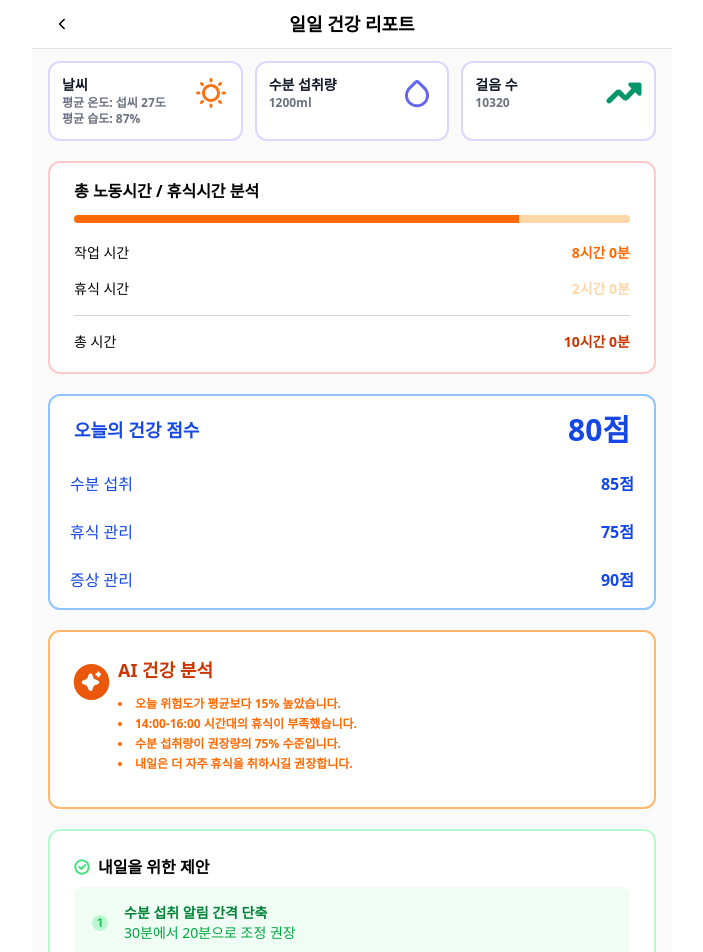
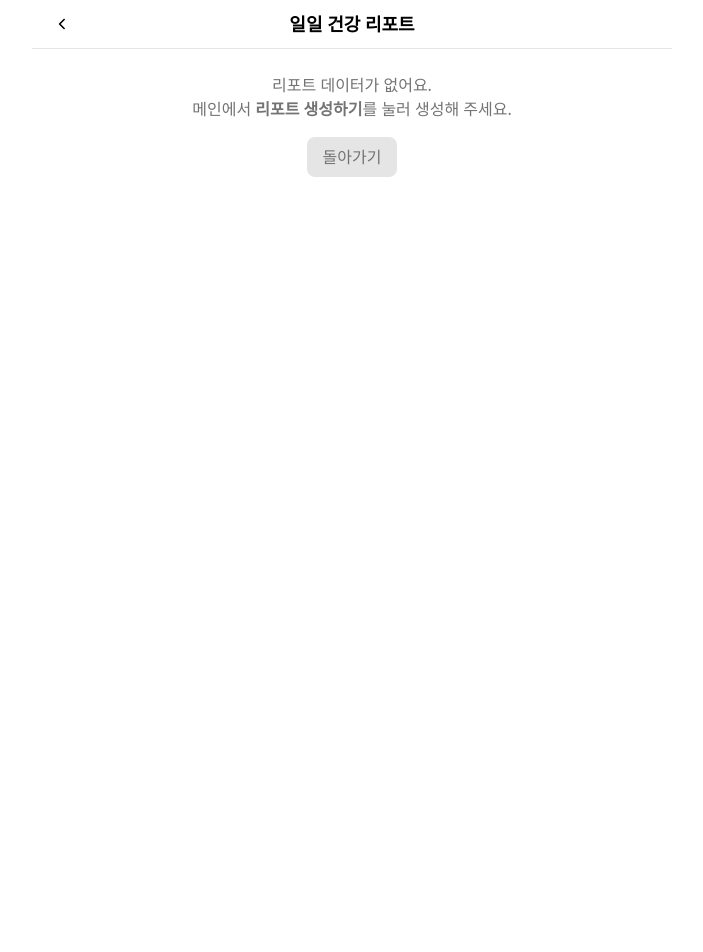
Before and after one commit to mallangmollang/sallang_front, a React (Vite) app: page /report in a window 1280 px wide. Shown: the top 952 px of the page, without its empty margins (288-991 px from the left). After the commit the page ends 800 px from the top, so only its background shows below. Built offline with nearby package versions, Linux system fonts and the light colour scheme.

Commit message:
Feat : 리포트 페이지 API 연결 및 일부 CSS 수정

```diff
--- a/src/components/MetricCard.jsx
+++ b/src/components/MetricCard.jsx
@@ -1,29 +1,54 @@
-// MetricCard.jsx
-export default function MetricCard({ title, items, icon }) {
+export default function MetricCard({ title, items = [], icon }) {
   return (
-    <div className="flex flex-row h-full w-full min-w-0 p-3 rounded-[12px] border-2 border-violet-200 bg-white items-start justify-between">
-      {/* 왼쪽 텍스트 영역 */}
-      <div className="flex flex-col min-w-0">
-        <p className="text-sm font-bold text-gray-900 break-words">{title}</p>
-        {items.map((item, idx) => (
+    <div className="w-full h-full min-w-0 px-3 py-3 rounded-2xl border border-violet-200 bg-white shadow-sm flex items-start justify-between min-h-[120px]">
+      <div className="min-w-0 flex-1">
+        <div className="flex items-center justify-between">
           <p
-            key={idx}
-            className={`${
-              item.size === "lg" ? "text-sm" : "text-xs"
-            } font-bold ${item.color || "text-gray-500"} break-words`}
+            className="font-semibold text-gray-900 break-words leading-snug
+                      text-[clamp(12px,3.4vw,14px)]"
           >
-            {item.label && <>{item.label}: </>}
-            {item.value}
+            {title}
           </p>
-        ))}
+          {icon && (
+            <div className="shrink-0 w-9 h-9 ml-2 grid place-items-center">
+              <img
+                src={icon}
+                alt=""
+                aria-hidden="true"
+                className="w-8 h-8 opacity-90"
+                draggable={false}
+              />
+            </div>
+          )}
+        </div>
+
+        <div className="mt-1.5 space-y-1.5">
+          {items.map((item, idx) => (
+            <div key={idx} className="min-w-0">
+              {item.label && (
+                <span
+                  className="mr-1  text-gray-500 align-baseline
+                                 text-[clamp(11px,3.0vw,13px)]"
+                >
+                  {item.label}
+                  {item.label.endsWith(":") ? "" : ":"}
+                </span>
+              )}
+              <span
+                className={[
+                  item.size === "lg"
+                    ? "text-[clamp(16px,4.2vw,20px)] font-extrabold"
+                    : "text-[clamp(12px,3.4vw,14px)] font-semibold",
+                  item.color || "text-gray-900",
+                  "tabular-nums tracking-tight align-baseline break-words",
+                ].join(" ")}
+              >
+                {item.value}
+              </span>
+            </div>
+          ))}
+        </div>
       </div>
-
-      {/* 오른쪽 아이콘 */}
-      {icon && (
-        <div className="flex-shrink-0 ml-2">
-          <img src={icon} alt="card icon" className="w-9 h-9" />
-        </div>
-      )}
     </div>
   );
 }
--- a/src/pages/ReportPage.jsx
+++ b/src/pages/ReportPage.jsx
@@ -1,3 +1,6 @@
+import { useEffect, useMemo, useState } from "react";
+import { useLocation, useNavigate } from "react-router-dom";
+
 import PageHeader from "../components/PageHeader";
 import onBoardingIcon1 from "../assets/onBoardingIcon/onBoardingIcon1.svg";
 import CheckIcon from "../assets/checkIcon.svg";
@@ -13,88 +16,160 @@ import weatherIcon from "../assets/weatherIcon.svg";
 import waterIntakeIcon from "../assets/waterIntakeIcon.svg";
 import stepIcon from "../assets/stepIcon.svg";
 
+const fmtInt = (n, unit = "") =>
+  Number.isFinite(n) ? n.toLocaleString() + unit : "-";
+const fmtTemp = (t) => (Number.isFinite(t) ? `${Math.round(t)}°C` : "-");
+const fmtPercent = (p) => (Number.isFinite(p) ? `${Math.round(p)}%` : "-");
+
+function mapSuggestions(arr = []) {
+  const icons = [number_1, number_2, number_3];
+  const colors = ["green", "blue", "purple"];
+  return arr.slice(0, 3).map((text, i) => ({
+    icon: icons[i] ?? number_1,
+    title: text,
+    description: "",
+    color: colors[i] ?? "green",
+  }));
+}
+
 export default function ReportPage() {
+  const navigate = useNavigate();
+  const { state } = useLocation();
+
+  const [report, setReport] = useState(() => state?.report ?? null);
+  useEffect(() => {
+    if (state?.report) return;
+    try {
+      const raw = localStorage.getItem("report:last");
+      if (raw) setReport(JSON.parse(raw));
+    } catch {
+      console.log("error");
+    }
+  }, [state?.report]);
+
+  const parsed = useMemo(() => {
+    const r = report ?? {};
+    const weather = r.weather ?? {};
+    const raw = r.raw ?? {};
+    const health = r.health ?? {};
+    const scores = health.scores ?? {};
+    return {
+      date: r.date ?? "-",
+      temperature: weather.temperature,
+      humidity: weather.humidity,
+      steps: raw.steps,
+      waterIntake: raw.waterIntake,
+      workMinutes: raw.workMinutes,
+      restMinutes: raw.restMinutes,
+      hydrationScore: scores.hydration,
+      restScore: scores.rest,
+      symptomScore: scores.symptom,
+      analysisComments: Array.isArray(health.analysisComments)
+        ? health.analysisComments
+        : [],
+      tomorrowSuggestions: Array.isArray(health.tomorrowSuggestions)
+        ? health.tomorrowSuggestions
+        : [],
+    };
+  }, [report]);
+
+  const totalHealthScore = useMemo(() => {
+    const vals = [
+      parsed.hydrationScore,
+      parsed.restScore,
+      parsed.symptomScore,
+    ].filter((n) => Number.isFinite(n));
+    if (!vals.length) return 0;
+    return Math.round(vals.reduce((a, b) => a + b, 0) / vals.length);
+  }, [parsed]);
+
+  if (!report) {
+    return (
+      <div className="max-w-screen-sm mx-auto bg-white">
+        <PageHeader title="일일 건강 리포트" />
+        <div className="p-6 text-center text-neutral-500">
+          리포트 데이터가 없어요.
+          <br />
+          메인에서 <b>리포트 생성하기</b>를 눌러 생성해 주세요.
+          <div className="mt-4">
+            <button
+              onClick={() => navigate(-1)}
+              className="px-4 py-2 rounded-lg bg-neutral-200"
+            >
+              돌아가기
+            </button>
+          </div>
+        </div>
+      </div>
+    );
+  }
+
   return (
     <div className="max-w-screen-sm mx-auto bg-white">
-      {/* header */}
       <PageHeader title="일일 건강 리포트" />
 
-      {/* content */}
       <div className="flex flex-col w-full justify-start bg-neutral-50 items-center gap-5 px-4 pb-15">
-        {/* 하루 지표 */}
         <div className="grid grid-cols-3 w-full gap-3 auto-rows-fr pt-3 items-stretch">
-          {" "}
           <MetricCard
             title="날씨"
             items={[
-              { label: "평균 온도", value: "섭씨 27도" },
-              { label: "평균 습도", value: "87%" },
+              { label: "평균 온도", value: fmtTemp(parsed.temperature) },
+              { label: "평균 습도", value: fmtPercent(parsed.humidity) },
             ]}
             icon={weatherIcon}
           />
           <MetricCard
-            title="수분 섭취량"
-            items={[{ value: "1200ml" }]}
+            title="수분 섭취"
+            items={[{ label: "총", value: fmtInt(parsed.waterIntake, "ml") }]}
             icon={waterIntakeIcon}
           />
           <MetricCard
             title="걸음 수"
-            items={[{ value: "10320" }]}
+            items={[{ label: "총", value: fmtInt(parsed.steps) + "걸음" }]}
             icon={stepIcon}
           />
         </div>
 
-        {/* 노동 시간 분석 */}
         <div className="w-full px-6 py-4 border-2 border-red-200 bg-white rounded-[12px]">
           <p className="text-base font-bold text-black mb-3">
             총 노동시간 / 휴식시간 분석
           </p>
-          <WorkRestBar workMinutes={480} restMinutes={120} />
+          <WorkRestBar
+            workMinutes={Number(parsed.workMinutes) || 0}
+            restMinutes={Number(parsed.restMinutes) || 0}
+          />
         </div>
+
         <HealthScoreCard
-          totalScore={80}
+          totalScore={totalHealthScore}
           details={[
-            { label: "수분 섭취", score: 85 },
-            { label: "휴식 관리", score: 75 },
-            { label: "증상 관리", score: 90 },
+            { label: "수분 섭취", score: Number(parsed.hydrationScore) || 0 },
+            { label: "휴식 관리", score: Number(parsed.restScore) || 0 },
+            { label: "증상 관리", score: Number(parsed.symptomScore) || 0 },
           ]}
         />
 
-        {/* AI 건강 분석 */}
         <AiAnalysisCard
           icon={onBoardingIcon1}
           title="AI 건강 분석"
-          messages={[
-            "오늘 위험도가 평균보다 15% 높았습니다.",
-            "14:00-16:00 시간대의 휴식이 부족했습니다.",
-            "수분 섭취량이 권장량의 75% 수준입니다.",
-            "내일은 더 자주 휴식을 취하시길 권장합니다.",
-          ]}
+          messages={
+            parsed.analysisComments.length
+              ? parsed.analysisComments
+              : ["오늘 데이터 분석 코멘트가 제공되지 않았어요."]
+          }
         />
 
-        {/* 내일을 위한 제안 */}
         <TomorrowSuggestionsCard
           CheckIcon={CheckIcon}
-          suggestions={[
-            {
-              icon: number_1,
-              title: "수분 섭취 알림 간격 단축",
-              description: "30분에서 20분으로 조정 권장",
-              color: "green",
-            },
-            {
-              icon: number_2,
-              title: "오후 2시 필수 휴식",
-              description: "최고 위험 시간대 15분 휴식",
-              color: "blue",
-            },
-            {
-              icon: number_3,
-              title: "선크림 재도포 알림",
-              description: "2시간마다 자외선 차단 필요",
-              color: "purple",
-            },
-          ]}
+          suggestions={
+            parsed.tomorrowSuggestions.length
+              ? mapSuggestions(parsed.tomorrowSuggestions)
+              : mapSuggestions([
+                  "수분 섭취 알림 간격을 조금 더 촘촘히 해보세요.",
+                  "오후 피크 시간대(예: 14~16시)에 짧은 휴식을 꼭 넣으세요.",
+                  "자외선 노출 시간에는 그늘/모자/선크림을 활용하세요.",
+                ])
+          }
         />
       </div>
     </div>
```
